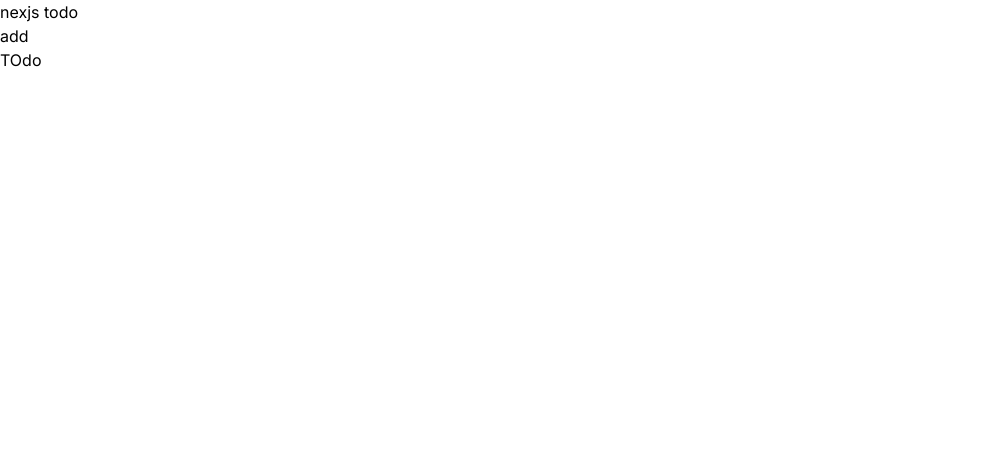
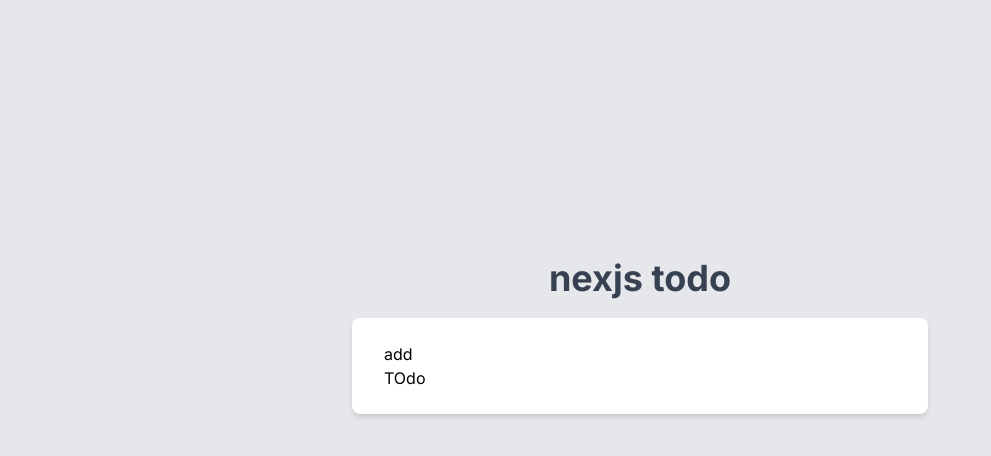
Before and after one commit to omuomuMG/todoapp-next, a Next.js app: page / in a window 1280 px wide. Shown: the top 456 px of the page, without its empty margins (0-991 px from the left). Built offline with nearby package versions, Linux system fonts and the light colour scheme.

Commit message:
update: layout

```diff
--- a/app/page.tsx
+++ b/app/page.tsx
@@ -4,10 +4,10 @@
 
 export default function Home() {
 	return (
-		<main>
-			<h1>nexjs todo</h1>
-			<div>
-				<div>
+		<main className="flex flex-col items-center justify-center min-h-screen py-2 bg-gray-200">
+			<h1 className="text-4xl font-bold  text-gray-700 -mt-32">nexjs todo</h1>
+			<div className="w-full max-w-xl mt-5">
+				<div className="w-full px-8 py-6 bg-white shadow-md rounded-lg">
 					<AddTask />
 					<TodoList />
 				</div>
```
